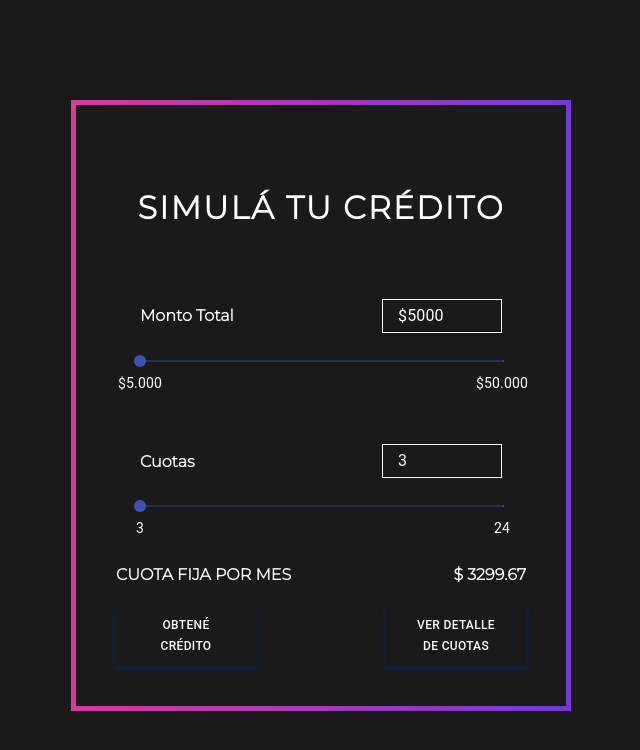
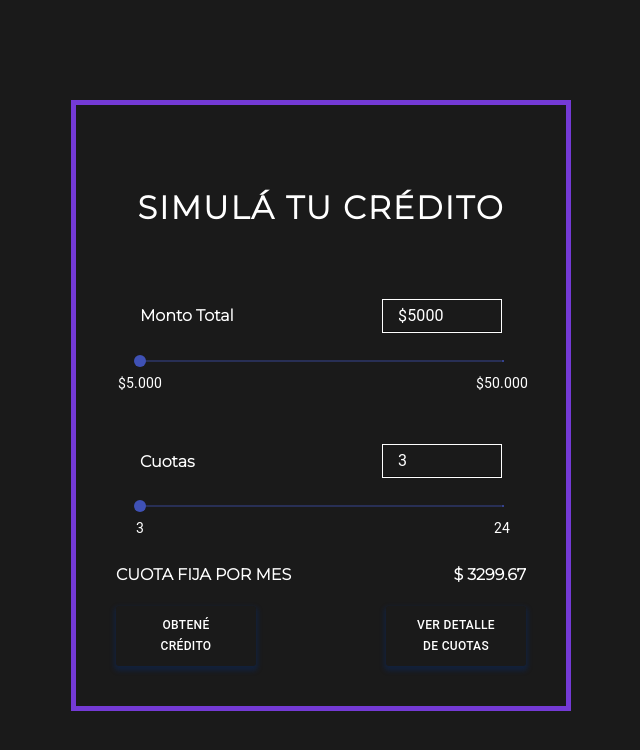
Before and after one commit to dperezlaborda/simulador-de-creditos, a React (Create React App) app: page / in a window 1280 px wide. Shown: the top 750 px of the page, without its empty margins (319-959 px from the left). Built offline with nearby package versions, Linux system fonts and the light colour scheme.

Commit message:
se arregla borde la card

```diff
--- a/src/App.css
+++ b/src/App.css
@@ -16,15 +16,15 @@
   box-sizing: border-box;
 }
 
-.border-gradient{
-  border: 10px solid;
-  border-image-slice: 1;
-  border-width: 5px;
+.border-purple{
+  border: 5px solid #743ad5;
+  /* border-image-slice: 1;
+  border-width: 5px; */
 }
 
-.border-gradient-purple{
+/* .border--purple{   NO FUNCIONA CUANDO DEPLOYO EN GITHUB
   border-image-source: linear-gradient(to left, #743ad5, #d53a9d);
-}
+} */
 
 .MuiTypography-h5, h4, .MuiSlider-markLabel, .MuiSlider-markLabelActive, .MuiInputBase-input {
   color: #fff !important;  /*Pisa el estilo x default de Material-UI */
--- a/src/components/Card.js
+++ b/src/components/Card.js
@@ -64,7 +64,7 @@ const Card = () => {
     };
 
     return (
-        <Box className="card border-gradient border-gradient-purple">
+        <Box className="card border-purple">
             <h4 className="title"> SIMULÁ TU CRÉDITO </h4>
             <ContainerSliderMonto
                 monto={monto}
```
Also changed, not shown: 1 other file (tests, documents, lock files or other folders).
